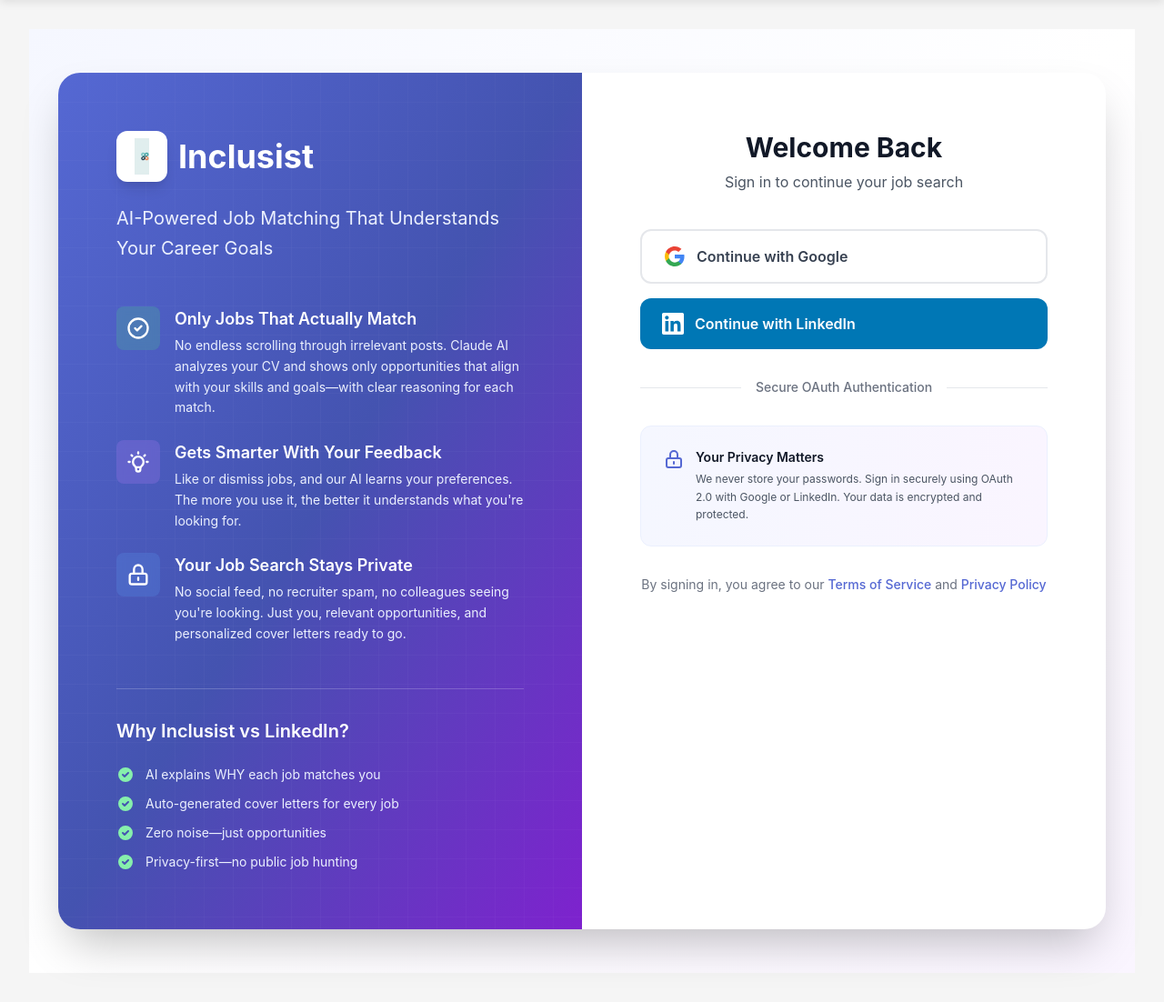
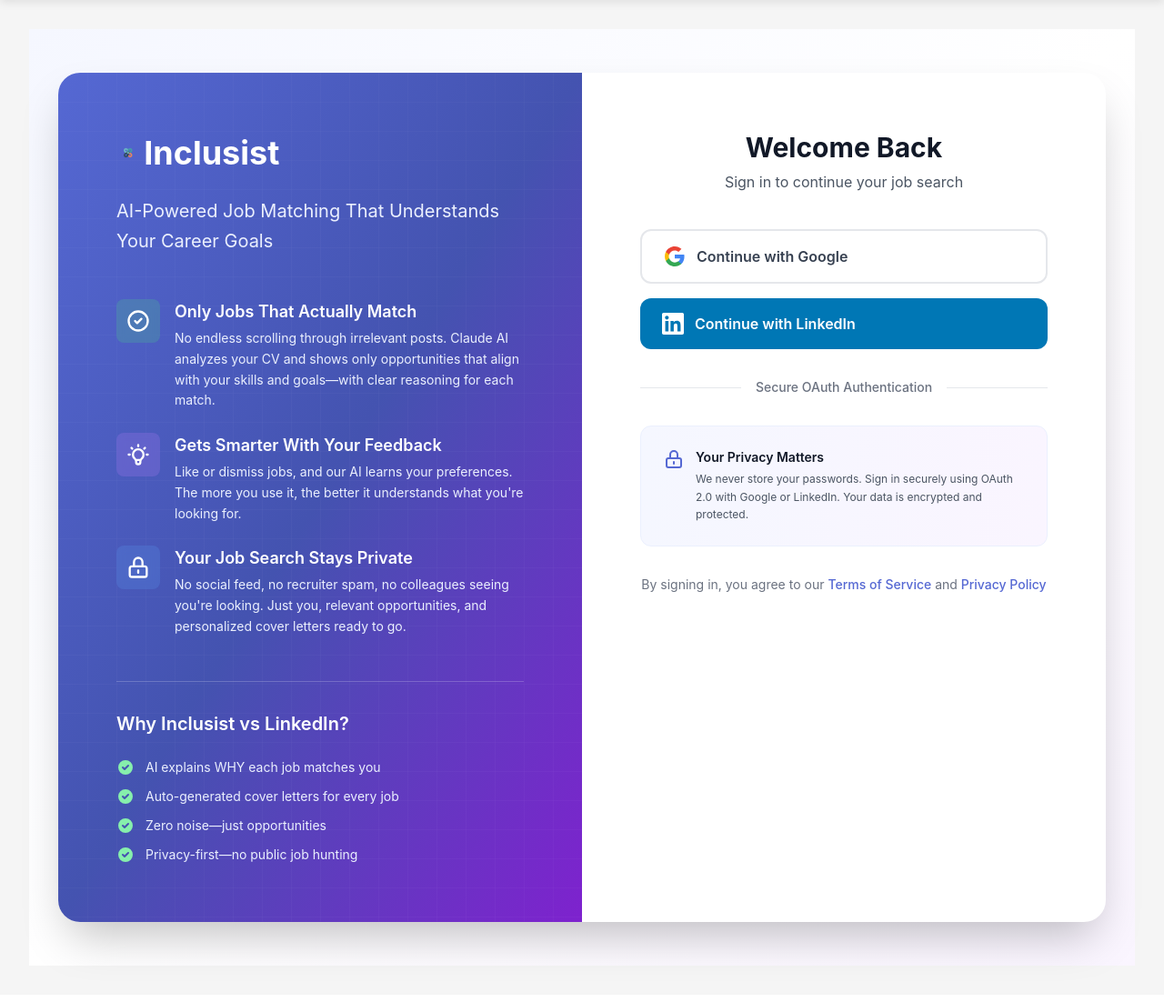
Before and after one commit to Inclusist/job-monitor, a Flask app: page /login in a window 1280 px wide. Shown: the part 72-1174 px from the top of the page at 91% size. After the commit the page ends 1140 px from the top, so only its background shows below. Run offline with Flask 3, Linux system fonts and the light colour scheme; some libraries are stand-ins or nearby versions.

Commit message:
Update: Transparent loop icon on gradient background
- Made loop icon background transparent
- Removed white container box
- Loop now blends directly with purple gradient hero

🤖 Generated with [Claude Code](https://claude.com/claude-code)

Co-Authored-By: Claude Sonnet 4.5 <noreply@anthropic.com>

```diff
--- a/web/templates/login.html
+++ b/web/templates/login.html
@@ -25,9 +25,7 @@
                     <!-- Logo & Brand -->
                     <div class="mb-12">
                         <div class="flex items-center space-x-3 mb-6">
-                            <div class="w-14 h-14 bg-white rounded-xl flex items-center justify-center shadow-lg p-2">
-                                <img src="{{ url_for('static', filename='images/logo-icon.png') }}" alt="Inclusist" class="w-full h-full object-contain">
-                            </div>
+                            <img src="{{ url_for('static', filename='images/logo-icon.png') }}" alt="Inclusist" class="h-12 w-auto">
                             <h1 class="text-4xl font-bold">Inclusist</h1>
                         </div>
                         <p class="text-xl text-primary-100 leading-relaxed">
```
Also changed, not shown: web/static/images/logo-icon.png.
